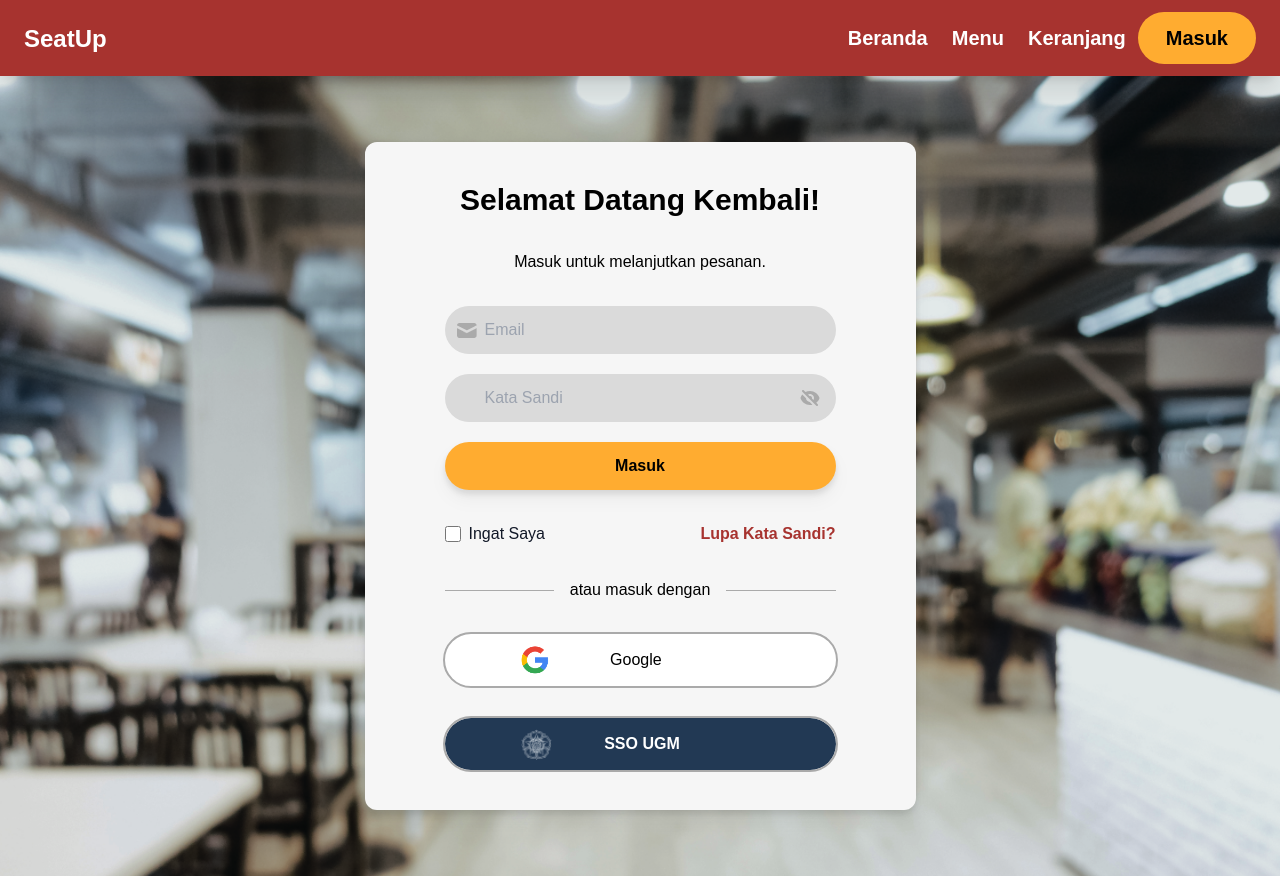
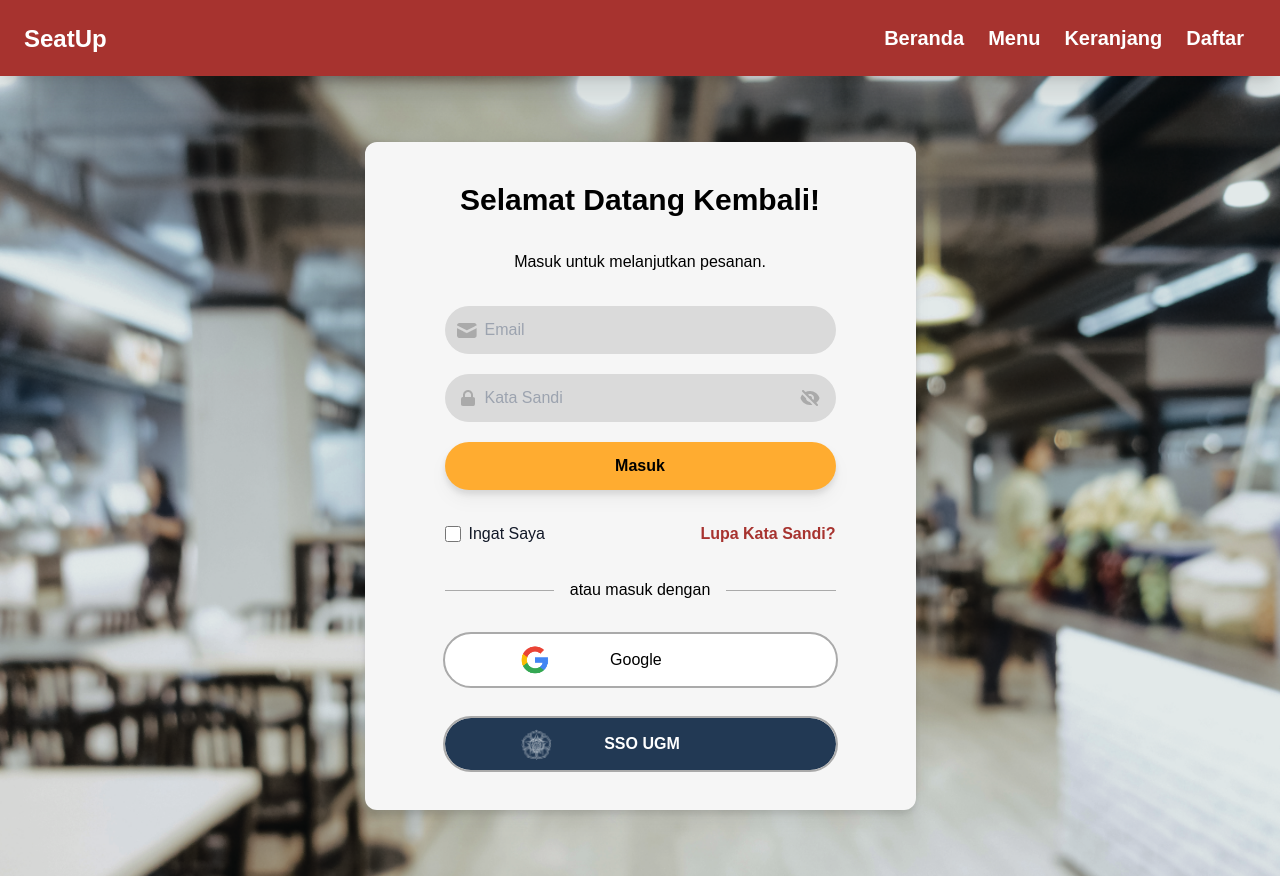
Before and after one commit to geloramanalu/seatup, a React (Create React App) app in the folder seatup/: page /login in a window 1280 px wide. Built offline with nearby package versions, Linux system fonts and the light colour scheme; a web font is replaced by a local one.

Commit message:
[edit] page
Signed-off-by: MusyafaRT <musyafart@gmail.com>

```diff
--- a/seatup/src/component/Checkout.jsx
+++ b/seatup/src/component/Checkout.jsx
@@ -18,6 +18,44 @@ const Checkout = () => {
         }
     }
 
+    const RincianPembayaran = () => {
+        return (
+            <>
+                <div className="xl:mx-7">
+                    <div className="flex justify-between my-2">
+                        <h2 className="text-sm xl:text-lg">Nomor Order</h2>
+                        <h2 className="text-sm xl:text-lg">A109928817762S</h2>
+                    </div>
+                    <div className="flex justify-between my-2">
+                        <h2 className="text-sm xl:text-lg">Harga</h2>
+                        <h2 className="text-sm xl:text-lg">Rp23.0000,00</h2>
+                    </div>
+                    <div className="flex justify-between my-2">
+                        <h2 className="text-sm xl:text-lg">Biaya Layanan & Lainnya</h2>
+                        <h2 className="text-sm xl:text-lg">Rp1.000,00</h2>
+                    </div>
+                    <div className="flex justify-between my-2">
+                        <h2 className="text-sm xl:text-lg">Kursi Reguler</h2>
+                        <h2 className="text-sm xl:text-lg">A1</h2>
+                    </div>
+                    <div className="flex justify-between xl:mt-2 xl:pb-6 border-b-kuning border-b-2 border-opacity-60 pb-3">
+                        <h2 className="text-sm xl:text-lg">PPN 11%</h2>
+                    </div>
+                    <div className="flex justify-end xl:mt-2 xl:mb-6 pt-2">
+                        <h2 className="text-sm xl:text-lg">Rp26.640,00</h2>
+                    </div>
+                </div>
+            </>
+        )
+    }
+
+    const CircularButton = ({text, onClick}) => {
+        return (
+            <>
+                <button className="relative w-12 h-12 xl:w-16 xl:h-16 mx-3 mr-3 rounded-full flex justify-center items-center text-center p-5 shadow-xl bg-kuning hover:bg-opacity-75" onClick={onClick}>{text}</button>
+            </>
+        )
+    }
 
 
     return (
@@ -47,39 +85,17 @@ const Checkout = () => {
                     <div className="flex flex-col flex-1 items-center xl:my-3 justify-center">
                         <div className="shape box-content h-44 w-44 xl:h-64 xl:w-64 lg:px-8 lg:py-8 mb-8 bg-abu text-center"></div>
                         <div className=" flex flex-row text-black w-full lg:w-4/6 justify-evenly">
-                            <button className="relative w-12 h-12 xl:w-16 xl:h-16 mx-3 mr-3 rounded-full flex justify-center items-center text-center p-5 shadow-xl bg-kuning hover:bg-opacity-75" onClick={() => decrement()}>-</button>
+                            <CircularButton text={"-"} onClick={decrement}/>
                             <h1 className="text-xl xl:text-2xl self-center text-abu px-3">{counter}</h1>
-                            <button className="relative w-12 h-12 xl:w-16 xl:h-16 mx-3 mr-3 rounded-full flex justify-center items-center text-center p-5 shadow-xl bg-kuning hover:bg-opacity-75" onClick={() => increment()}>+</button>
+                            <CircularButton text={"+"} onClick={increment}/>
                         </div>
                     </div>
                 </div>
                 <div className="flex flex-col lg:w-4/12 w-full mt-6 ">
                     <div className="pembayaran bg-merah xl:mx-7 rounded-2xl px-4 mx-3 h-max text-abu xl:mb-2 justify-center py-3">
                         <h1 className="text-xl xl:text-3xl font-extrabold xl:mx-7 xl:my-6 pb-3 border-b-kuning border-opacity-60 border-b-2 xl:pb-2">Total Pembayaran</h1>
-                        <div className="xl:mx-7">
-                            <div className="flex justify-between my-2">
-                                <h2 className="text-sm xl:text-lg">Nomor Order</h2>
-                                <h2 className="text-sm xl:text-lg">A109928817762S</h2>
-                            </div>
-                            <div className="flex justify-between my-2">
-                                <h2 className="text-sm xl:text-lg">Harga</h2>
-                                <h2 className="text-sm xl:text-lg">Rp23.0000,00</h2>
-                            </div>
-                            <div className="flex justify-between my-2">
-                                <h2 className="text-sm xl:text-lg">Biaya Layanan & Lainnya</h2>
-                                <h2 className="text-sm xl:text-lg">Rp1.000,00</h2>
-                            </div>
-                            <div className="flex justify-between my-2">
-                                <h2 className="text-sm xl:text-lg">Kursi Reguler</h2>
-                                <h2 className="text-sm xl:text-lg">A1</h2>
-                            </div>
-                            <div className="flex justify-between xl:mt-2 xl:pb-6 border-b-kuning border-b-2 border-opacity-60 pb-3">
-                                <h2 className="text-sm xl:text-lg">PPN 11%</h2>
-                            </div>
-                            <div className="flex justify-end xl:mt-2 xl:mb-6 pt-2">
-                                <h2 className="text-sm xl:text-lg">Rp26.640,00</h2>
-                            </div>
-                        </div>
+                        <RincianPembayaran />
+
                     </div>
                     <div className="bottom-0 sticky lg:relative bg-merah rounded-2xl xl:mx-7 px-4 mx-3 mt-4 flex-col flex text-abu font-bold divide-y divide-kuning">
                         <button className="text-md xl:text-xl text-start p-2 mx-1 xl:p-4 xl:mx-2 flex items-center justify-between  hover:text-gray-400">Tunai <FontAwesomeIcon icon={faGreaterThan} /></button>
--- a/seatup/src/component/Login.jsx
+++ b/seatup/src/component/Login.jsx
@@ -1,5 +1,5 @@
-import email from "../img/login_em.png"
-import password from "../img/login_password.png"
+import loginEmail from "../img/login_em.png"
+import loginPassword from "../img/login_password.png"
 import passOn from "../img/login_pass.svg"
 import passOff from "../img/login_pass_no.svg"
 import googleIcon from "../img/login_google.png"
@@ -57,7 +57,7 @@ const Login = ({setLogin}) => {
             <form action="#" className="w-full" onSubmit={handleSubmit}>
               <label className="relative block mb-5">
                 <span className="absolute inset-y-0 left-0 flex items-center pl-3">
-                  <img src={email}></img>
+                  <img src={loginEmail}></img>
                 </span>
                 <input
                   type="email"
@@ -71,7 +71,7 @@ const Login = ({setLogin}) => {
               </label>
               <label className="relative block mb-5">
                 <span className="absolute inset-y-0 left-0 flex items-center pl-4">
-                  <img src={password}></img>
+                  <img src={loginPassword}></img>
                 </span>
                 <input
                   type={(open === false) ? 'password' : 'text'}
--- a/seatup/src/component/Navbar.jsx
+++ b/seatup/src/component/Navbar.jsx
@@ -22,7 +22,7 @@ export default function Navbar({login}) {
       } else {
         return (
           <>
-            <i className=" opacity-75"></i><span className="text-xl ">Masuk</span>
+            <i className=" opacity-75"></i><span className="text-xl ">Daftar</span>
           </>
         );
       }
@@ -82,8 +82,8 @@ export default function Navbar({login}) {
               </li>
               <li className="nav-item">
                 <NavLink
-                  className={`flex items-center text-xs py-3 px-3 font-extrabold hover:opacity-75 ${splitLocation[1] === "login" ? "rounded-full py-3 px-7 text-black bg-kuning" : " text-white"}`}
-                  to={"/login"}
+                  className={`flex items-center text-xs py-3 px-3 font-extrabold hover:opacity-75 ${splitLocation[1] === "register" ? "rounded-full py-3 px-7 text-black bg-kuning" : " text-white"}`}
+                  to={"/register"}
                 >
                   {e => handleProfil(e)}
                 </NavLink>
--- a/seatup/src/component/Register.jsx
+++ b/seatup/src/component/Register.jsx
@@ -67,7 +67,7 @@ const Login = () => {
 
           <div className="flex justify-center items-center w-full gap-2">
             Sudah memiliki akun?
-            <a className="font-bold text-merah" href="#"> Masuk</a>
+            <a className="font-bold text-merah" href="/login"> Masuk</a>
           </div>
 
           <div>
```
